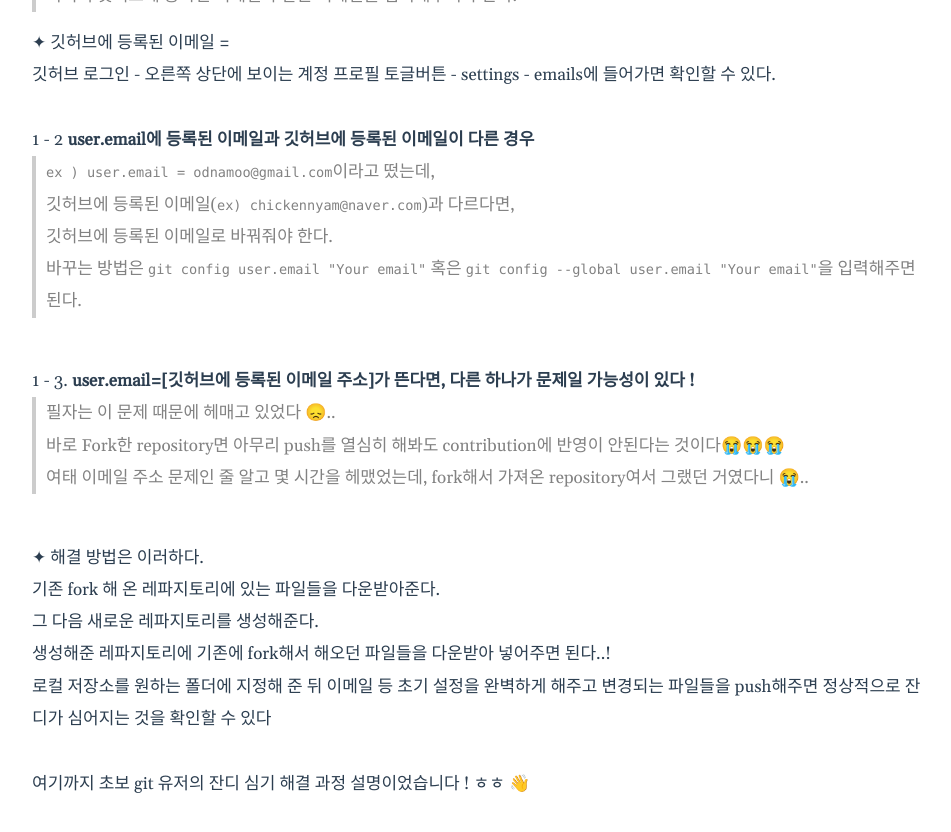
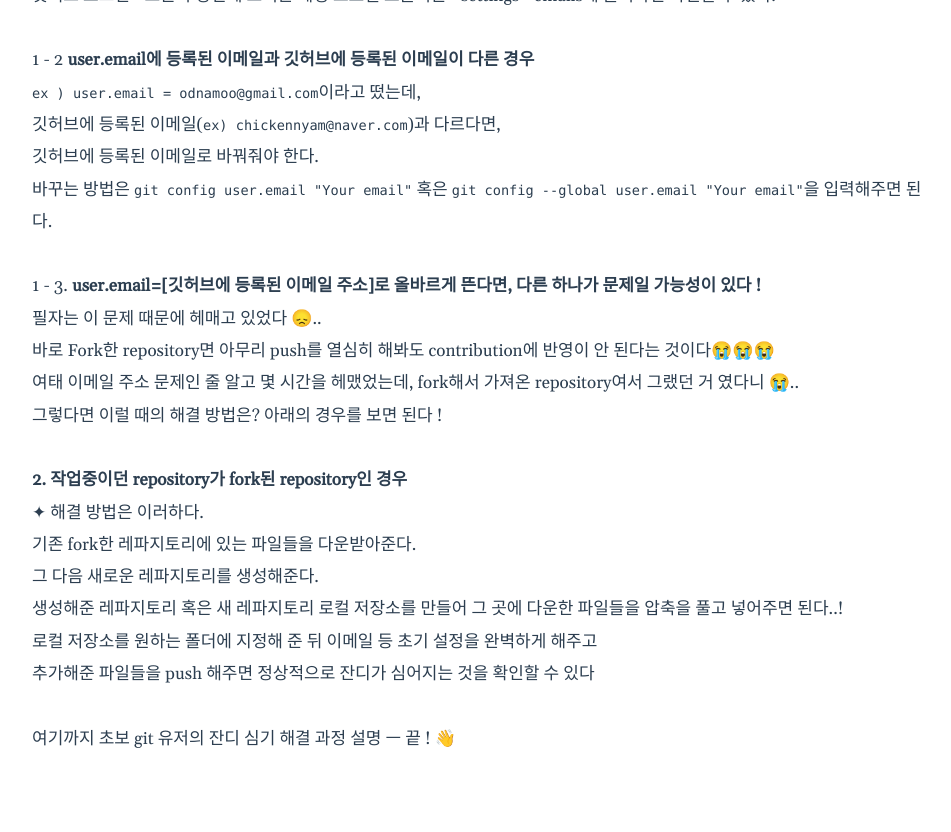
Before and after one commit to sinbhs/sinbhs.github.io, a Jekyll site: the page built from _posts/2020-09-04-Github 잔디가 심어지지 않을 때, 해결 방법.md, in a window 1280 px wide and 900 px high, scrolled down 901 px. Shown: the top 832 px of the window, without its empty margins (268-1219 px from the left). Built offline with Jekyll 4.4.1, drawn with Linux system fonts in a browser that asks for light colours; some of the changed text lies outside the part shown.

Commit message:
modify github contribution solutions

````diff
--- a/_posts/2020-09-04-Github 잔디가 심어지지 않을 때, 해결 방법.md
+++ b/_posts/2020-09-04-Github 잔디가 심어지지 않을 때, 해결 방법.md
@@ -14,11 +14,8 @@ categories: Git
 
 확인해보니 잔디가 채워지지 않고 있었다. &#128514;
 <br><br>
-이유를 알아보기 위해
-
-[github 기여도 관리](https://docs.github.com/en/github/setting-up-and-managing-your-github-profile/why-are-my-contributions-not-showing-up-on-my-profile)
-
-사이트를 방문해 보았다.
+이유를 알아보기 위해 [github 기여도 관리](https://docs.github.com/en/github/setting-up-and-managing-your-github-profile/why-are-my-contributions-not-showing-up-on-my-profile)
+ 사이트를 방문해 보았다.
 
 <br><br>
 
@@ -38,8 +35,8 @@ categories: Git
 
 <br>
 
-1 - 1. **user.email에 등록된 이메일이 없는 경우**
-   >```git config --global user.email "Your email"``` 를 입력하면 되는데<br>여기서 깃허브에 등록된 이메일과 같은 이메일을 입력해주어야 한다.<br>
+1 - 1. **user.email에 등록된 이메일이 없는 경우**<br>
+   ```git config --global user.email "Your email"``` 를 입력하면 되는데<br>여기서 깃허브에 등록된 이메일과 같은 이메일을 입력해주어야 한다.<br>
 
    &#10022; 깃허브에 등록된 이메일 =<br>
    깃허브 로그인 - 오른쪽 상단에 보이는 계정 프로필 토글버튼 - settings - emails에 들어가면 확인할 수 있다.
@@ -47,25 +44,27 @@ categories: Git
 <br>
 
 1 - 2 **user.email에 등록된 이메일과 깃허브에 등록된 이메일이 다른 경우**<br>
->```ex ) user.email = odnamoo@gmail.com```이라고 떴는데,<br>깃허브에 등록된 이메일(```ex) chickennyam@naver.com```)과 다르다면,<br>깃허브에 등록된 이메일로 바꿔줘야 한다.<br>바꾸는 방법은 ```git config user.email "Your email"``` 혹은 ```git config --global user.email "Your email"```을 입력해주면 된다.
+```ex ) user.email = odnamoo@gmail.com```이라고 떴는데,<br>깃허브에 등록된 이메일(```ex) chickennyam@naver.com```)과 다르다면,<br>깃허브에 등록된 이메일로 바꿔줘야 한다.<br>바꾸는 방법은 ```git config user.email "Your email"``` 혹은 ```git config --global user.email "Your email"```을 입력해주면 된다.
 
 <br>
 
-1 - 3. **user.email=[깃허브에 등록된 이메일 주소]가 뜬다면, 다른 하나가 문제일 가능성이 있다 !**
->필자는 이 문제 때문에 헤매고 있었다 &#128542;..<br>바로 Fork한 repository면 아무리 push를 열심히 해봐도 contribution에 반영이 안된다는 것이다&#128557;&#128557;&#128557;<br>여태 이메일 주소 문제인 줄 알고 몇 시간을 헤맸었는데, fork해서 가져온 repository여서 그랬던 거였다니 &#128557;..
+1 - 3. **user.email=[깃허브에 등록된 이메일 주소]로 올바르게 뜬다면, 다른 하나가 문제일 가능성이 있다 !**<br>
+필자는 이 문제 때문에 헤매고 있었다 &#128542;..<br>바로 Fork한 repository면 아무리 push를 열심히 해봐도 contribution에 반영이 안 된다는 것이다&#128557;&#128557;&#128557;<br>여태 이메일 주소 문제인 줄 알고 몇 시간을 헤맸었는데, fork해서 가져온 repository여서 그랬던 거 였다니 &#128557;..<br>그렇다면 이럴 때의 해결 방법은? 아래의 경우를 보면 된다 !
 
 <br>
 
+**2. 작업중이던 repository가 fork된 repository인 경우**
+
 &#10022; 해결 방법은 이러하다.
 
-기존 fork 해 온 레파지토리에 있는 파일들을 다운받아준다.
+기존 fork한 레파지토리에 있는 파일들을 다운받아준다.
 
 
 그 다음 새로운 레파지토리를 생성해준다.
 
-생성해준 레파지토리에 기존에 fork해서 해오던 파일들을 다운받아 넣어주면 된다..!
+생성해준 레파지토리 혹은 새 레파지토리 로컬 저장소를 만들어 그 곳에 다운한 파일들을 압축을 풀고 넣어주면 된다..!
 
-로컬 저장소를 원하는 폴더에 지정해 준 뒤 이메일 등 초기 설정을 완벽하게 해주고 변경되는 파일들을 push해주면 정상적으로 잔디가 심어지는 것을 확인할 수 있다
+로컬 저장소를 원하는 폴더에 지정해 준 뒤 이메일 등 초기 설정을 완벽하게 해주고<br>추가해준 파일들을 push 해주면 정상적으로 잔디가 심어지는 것을 확인할 수 있다
 
 <br>
-여기까지 초보 git 유저의 잔디 심기 해결 과정 설명이었습니다 ! ㅎㅎ &#128075;
+여기까지 초보 git 유저의 잔디 심기 해결 과정 설명 ㅡ 끝 ! &#128075;
````
Also changed, not shown: other parts of _posts/2020-09-04-Github 잔디가 심어지지 않을 때, 해결 방법.md (+1 -1 lines).
